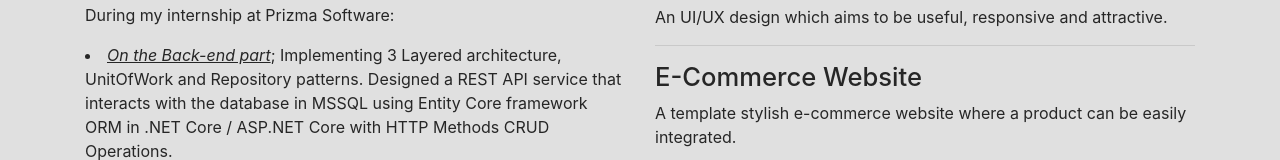
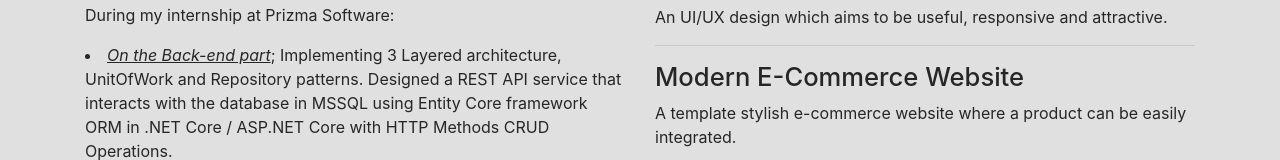
Before and after one commit to kadirtuna/kadirtuna.github.io, a plain HTML site: page index.html in a window 1280 px wide. Shown: the part 1251-1411 px from the top of the page. Drawn offline with nearby package versions, Linux system fonts and the light colour scheme.

Commit message:
Update index.html

```diff
--- a/index.html
+++ b/index.html
@@ -387,7 +387,7 @@
               <hr />
 
               <a href="https://kadirtuna.github.io/practical-works/e-commerce/index.html" target="_blank">
-                <h3>E-Commerce Website</h3>
+                <h3>Modern E-Commerce Website</h3>
               </a>
               A template stylish e-commerce website where a product can be easily integrated.
 
```
